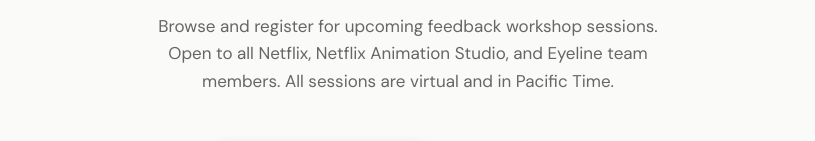
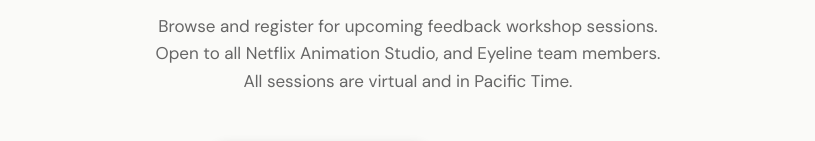
Before and after one commit to hcohee-cohee/Feedback-Workshops-Portal, a website: page public/index.html in a window 1280 px wide. Shown: the part 188-329 px from the top of the page, without its empty margins (232-1047 px from the left). Drawn offline with Linux system fonts and the light colour scheme; no server answers.

Commit message:
Update index.html

```diff
--- a/public/index.html
+++ b/public/index.html
@@ -280,7 +280,7 @@
 function rLanding(){
   return '<div class="landing"><div class="fade-up"><div class="landing-badge">Feedback Workshops · UCAN</div>'+
     '<h1>Feedback Workshop Registration</h1>'+
-    '<p class="sub">Browse and register for upcoming feedback workshop sessions. Open to all Netflix, Netflix Animation Studio, and Eyeline team members. All sessions are virtual and in Pacific Time.</p></div>'+
+    '<p class="sub">Browse and register for upcoming feedback workshop sessions. Open to all Netflix Animation Studio, and Eyeline team members. All sessions are virtual and in Pacific Time.</p></div>'+
     '<div class="btn-row fade-up-d1"><button class="btn btn-pri" onclick="S.view=\'catalog\';S.showMyRegs=false;render()">Browse & Register →</button>'+
     '<button class="btn btn-sec" onclick="S.view=\'admin-login\';render()">Admin Portal</button></div>'+
     '<div class="features fade-up-d2">'+
```
